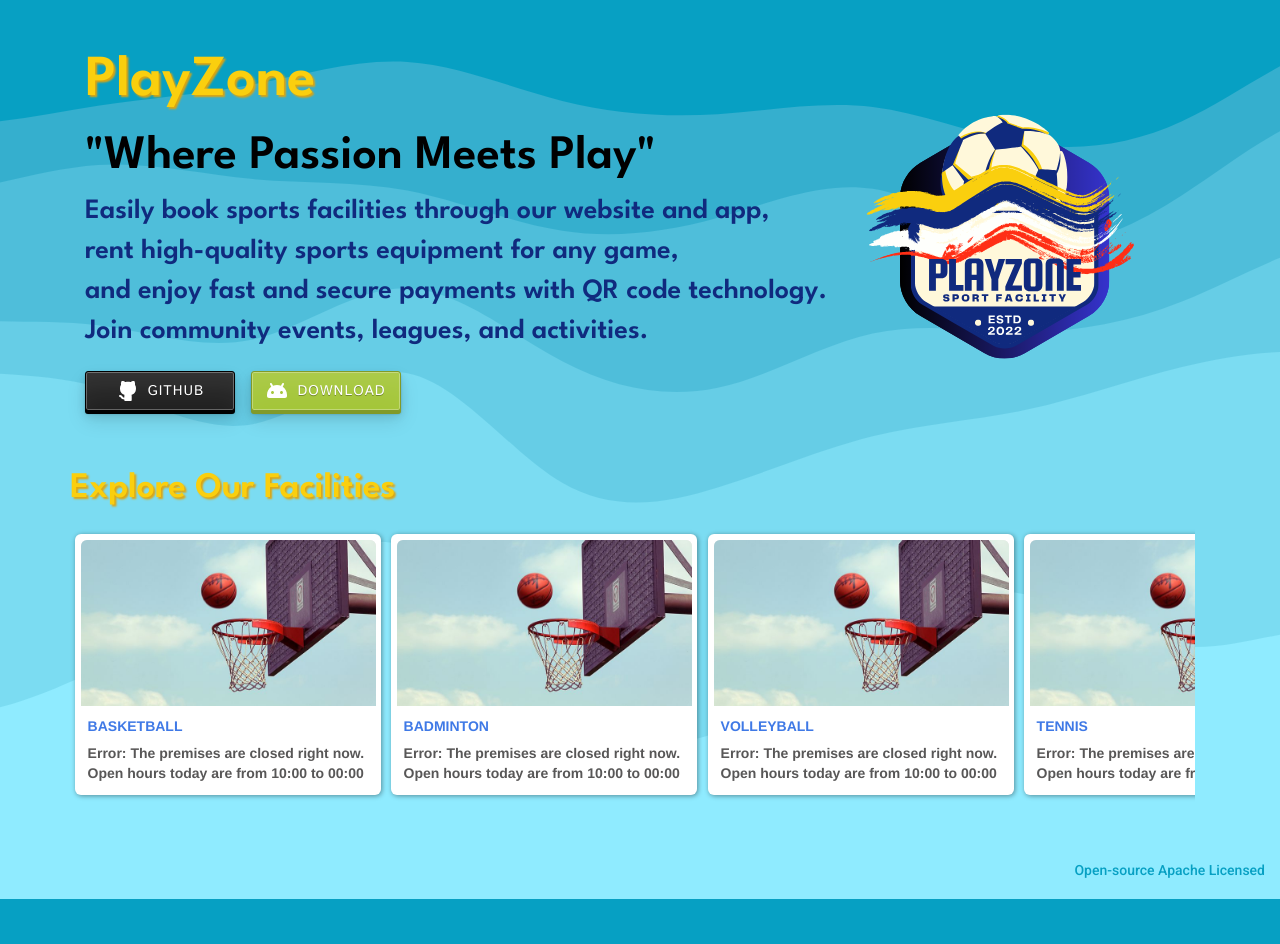
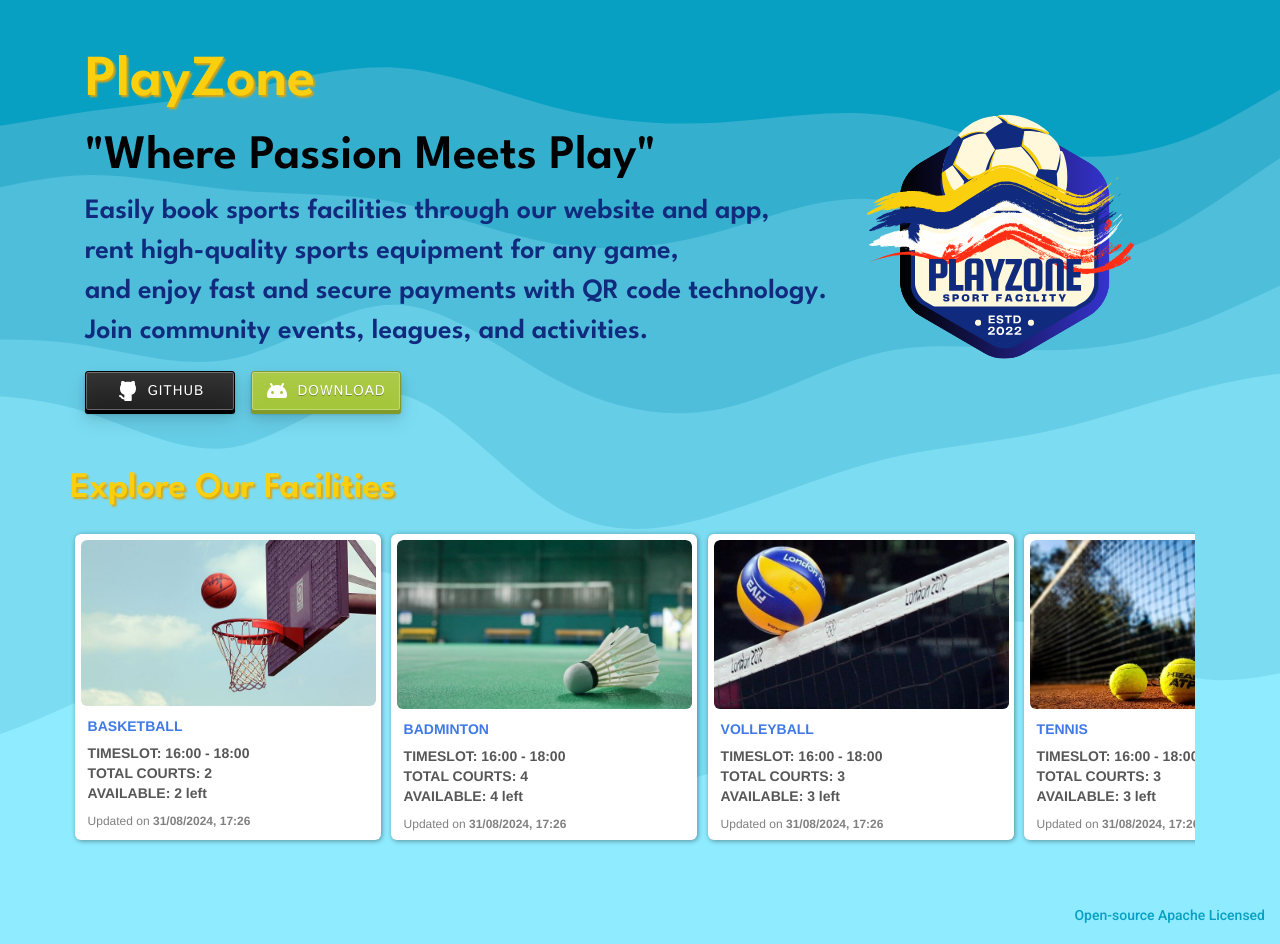
Before and after one commit to MouriCok/playzone, a PHP site: page /playzone/ in a window 1280 px wide. Shown: the part 60-1004 px from the top of the page. Before the commit the page ends 959 px from the top, so only its background shows below. Run offline with PHP 8.4, Linux system fonts and the light colour scheme; data comes from the database, SQL or seed files in the repository; both versions use the stored data as it was before the commit; tables that the repository leaves empty hold one stand-in row (values such as "Sample post"); some libraries are stand-ins or nearby versions; some web fonts are replaced.

Commit message:
modify again

```diff
--- a/bookings.php
+++ b/bookings.php
@@ -6,9 +6,9 @@
       die("Connection failed: " . mysqli_connect_error());
   }
 
-  // Check if the user is logged in, if not then redirect to login page
+  // Check if the user is logged in, if not then redirect to home page
   if (!isset($_SESSION['logged_in']) || $_SESSION['logged_in'] !== true) {
-    header("location: login.php");
+    header("location: index.php");
     exit;
   }
 
@@ -294,7 +294,7 @@
 
       if (courtType && datestart) {
         const xhr = new XMLHttpRequest();
-        xhr.open('POST', 'fetch_slots.php', true);
+        xhr.open('POST', 'fetchSlot_Booking.php', true);
         xhr.setRequestHeader('Content-Type', 'application/x-www-form-urlencoded');
         xhr.onreadystatechange = function () {
           if (xhr.readyState === 4 && xhr.status === 200) {
--- a/fetch_slots.php
+++ b/fetch_slots.php
@@ -1,5 +1,8 @@
 <?php
 require_once 'database.php';
+
+// Set the correct timezone to ensure the time is displayed in the local timezone
+date_default_timezone_set('Asia/Kuala_Lumpur'); // Set this to your local timezone
 
 if (isset($_POST['courtType'])) {
     $courtType = $_POST['courtType'];
@@ -20,27 +23,31 @@ if (isset($_POST['courtType'])) {
         exit;
     }
 
-    // Get the current time
-    $current_time = new DateTime();
+    // Get the current time in the correct timezone
+    $current_time = new DateTime(); // This will use the timezone set by `date_default_timezone_set`
     $open_time = new DateTime($premises_hours['open_time']);
     $close_time = new DateTime($premises_hours['close_time']);
 
-    // Check if the current time is within opening hours
-    if ($current_time < $open_time || $current_time > $close_time) {
-        echo json_encode(['error' => "The premises are closed right now. Open hours today are from " . $open_time->format('H:i') . " to " . $close_time->format('H:i')]);
-        exit;
+    // Ensure the timeslot starts at the correct time, not before opening hours
+    if ($current_time < $open_time) {
+        $start_time = clone $open_time;
+    } else {
+        // Round the current time to the nearest 2-hour block
+        $current_hour = (int)$current_time->format('H');
+        $start_hour = $current_hour - ($current_hour % 2); // Round down to nearest even hour
+        $start_time = new DateTime($start_hour . ':00:00');
     }
 
-    // Set the time slot for the next 2 hours
-    $start_time = $current_time->format('H:i');
-    $end_time = $current_time->modify('+2 hours')->format('H:i');
-
-    // If the timeslot exceeds closing time, adjust the end time to the closing time
-    if ($current_time > $close_time) {
-        $end_time = $close_time->format('H:i');
+    // Calculate the timeslot for the next 2 hours or until closing time
+    $end_time = clone $start_time;
+    $end_time->modify('+2 hours');
+    if ($end_time > $close_time) {
+        $end_time = clone $close_time;
     }
 
-    // Fetch the total courts for the specified court type
+    $timeslot = $start_time->format('H:i') . " - " . $end_time->format('H:i');
+
+    // Fetch the total courts for the selected court type from `court_count`
     $sql_total = "SELECT total_courts FROM court_count WHERE courtType = ?";
     $stmt_total = $conn->prepare($sql_total);
     $stmt_total->bind_param("s", $courtType);
@@ -51,25 +58,32 @@ if (isset($_POST['courtType'])) {
     if ($total_courts_data) {
         $total_courts = $total_courts_data['total_courts'];
 
-        // Count available courts from `court_availability` that are available within the next 2 hours
-        $sql_availability = "
-            SELECT COUNT(*) as available_courts
-            FROM court_availability
+        // Count the number of bookings for the current time range using `bookings`
+        $sql_bookings = "
+            SELECT COUNT(*) as booked_courts
+            FROM bookings
             WHERE courtType = ?
-            AND availableFrom <= NOW()
-            AND availableTo >= NOW()";
-        $stmt_avail = $conn->prepare($sql_availability);
-        $stmt_avail->bind_param("s", $courtType);
-        $stmt_avail->execute();
-        $result_avail = $stmt_avail->get_result();
-        $avail_data = $result_avail->fetch_assoc();
+            AND (datestart <= ? AND dateend >= ?)";
+        $stmt_bookings = $conn->prepare($sql_bookings);
+        $start_time_str = $start_time->format('Y-m-d H:i:s');
+        $end_time_str = $end_time->format('Y-m-d H:i:s');
+        $stmt_bookings->bind_param("sss", $courtType, $end_time_str, $start_time_str);
+        $stmt_bookings->execute();
+        $result_bookings = $stmt_bookings->get_result();
+        $bookings_data = $result_bookings->fetch_assoc();
 
-        $available_courts = $avail_data ? $avail_data['available_courts'] : 0;
+        $booked_courts = $bookings_data ? $bookings_data['booked_courts'] : 0;
 
-        // Return the JSON response
-        $updated_time = date('d/m/Y H:i');
+        // Calculate the number of available courts
+        $available_courts = $total_courts - $booked_courts;
+        if ($available_courts < 0) {
+            $available_courts = 0; // Prevent negative values
+        }
+
+        // Return the response as JSON
+        $updated_time = date('d/m/Y, H:i'); // Current date and time
         echo json_encode([
-            'timeslot' => "$start_time - $end_time",
+            'timeslot' => $timeslot,
             'total_courts' => $total_courts,
             'available_courts' => $available_courts,
             'updated_time' => $updated_time
--- a/index.php
+++ b/index.php
@@ -396,7 +396,7 @@ mysqli_close($conn);
       </div>
     </div>
     <div class="card" data-court-type="Badminton">
-      <div class="card-image"><img src="backgrounds/basketball.jpg" alt="Badminton" class="img-card"></div>
+      <div class="card-image"><img src="backgrounds/badminton.jpg" alt="Badminton" class="img-card"></div>
       <div class="category"> Badminton </div>
       <div class="heading">
         TIMESLOT : Loading...<br>TOTAL COURTS : Loading...<br>AVAILABLE : Loading...
@@ -404,7 +404,7 @@ mysqli_close($conn);
       </div>
     </div>
     <div class="card" data-court-type="Volleyball">
-      <div class="card-image"><img src="backgrounds/basketball.jpg" alt="Volleyball" class="img-card"></div>
+      <div class="card-image"><img src="backgrounds/volleyball.jpg" alt="Volleyball" class="img-card"></div>
       <div class="category"> Volleyball </div>
       <div class="heading">
         TIMESLOT : Loading...<br>TOTAL COURTS : Loading...<br>AVAILABLE : Loading...
@@ -412,7 +412,7 @@ mysqli_close($conn);
       </div>
     </div>
     <div class="card" data-court-type="Tennis">
-      <div class="card-image"><img src="backgrounds/basketball.jpg" alt="Tennis" class="img-card"></div>
+      <div class="card-image"><img src="backgrounds/tennis.jpg" alt="Tennis" class="img-card"></div>
       <div class="category"> Tennis </div>
       <div class="heading">
         TIMESLOT : Loading...<br>TOTAL COURTS : Loading...<br>AVAILABLE : Loading...
@@ -420,7 +420,7 @@ mysqli_close($conn);
       </div>
     </div>
     <div class="card" data-court-type="Futsal">
-      <div class="card-image"><img src="backgrounds/basketball.jpg" alt="Futsal" class="img-card"></div>
+      <div class="card-image"><img src="backgrounds/futsal.jpg" alt="Futsal" class="img-card"></div>
       <div class="category"> Futsal </div>
       <div class="heading">
         TIMESLOT : Loading...<br>TOTAL COURTS : Loading...<br>AVAILABLE : Loading...
@@ -428,7 +428,7 @@ mysqli_close($conn);
       </div>
     </div>
     <div class="card" data-court-type="Bowling">
-      <div class="card-image"><img src="backgrounds/basketball.jpg" alt="Bowling" class="img-card"></div>
+      <div class="card-image"><img src="backgrounds/bowling.jpg" alt="Bowling" class="img-card"></div>
       <div class="category"> Bowling </div>
       <div class="heading">
         TIMESLOT : Loading...<br>TOTAL COURTS : Loading...<br>AVAILABLE : Loading...
@@ -436,7 +436,7 @@ mysqli_close($conn);
       </div>
     </div>
     <div class="card" data-court-type="PSXbox">
-      <div class="card-image"><img src="backgrounds/basketball.jpg" alt="PSXbox" class="img-card"></div>
+      <div class="card-image"><img src="backgrounds/psxbox.jpg" alt="PSXbox" class="img-card"></div>
       <div class="category"> PS/Xbox </div>
       <div class="heading">
         TIMESLOT : Loading...<br>TOTAL COURTS : Loading...<br>AVAILABLE : Loading...
@@ -687,8 +687,11 @@ mysqli_close($conn);
 
   <script>
     document.addEventListener("DOMContentLoaded", function() {
-      // Fetch available slots and update the horizontal card slider
+        // Initial fetch of available slots
         fetchAvailableSlots();
+
+        // Set an interval to refresh slots every 1 minute (60,000 ms)
+        setInterval(fetchAvailableSlots, 60000);
 
         // Function to fetch the current timeslot and available courts for each card
         function fetchAvailableSlots() {
@@ -705,22 +708,15 @@ mysqli_close($conn);
                 xhr.setRequestHeader('Content-Type', 'application/x-www-form-urlencoded');
                 xhr.onreadystatechange = function () {
                     if (xhr.readyState === 4 && xhr.status === 200) {
-              try {
                         const response = JSON.parse(xhr.responseText);
-
                         if (response.error) {
                             console.error(response.error);
-                  card.querySelector('.heading').innerHTML = "Error: " + response.error;
                         } else {
                             updateCard(card, response.timeslot, response.total_courts, response.available_courts, response.updated_time);
                         }
-              } catch (e) {
-                console.error("Error parsing response as JSON: ", e);
-                card.querySelector('.heading').innerHTML = "Error fetching slots.";
-              }
                     }
                 };
-          xhr.send('courtType=' + encodeURIComponent(courtType));
+                xhr.send('courtType=' + courtType);
             });
         }
 
--- a/stylee.css
+++ b/stylee.css
@@ -171,7 +171,7 @@ li, a {
       flex: 1;
   }
   footer {
-    background-color: #8FEBFF;
+    background-color: transparent;
     padding: 10px 0;
     /* position: fixed; */
     width: 100%;
@@ -464,17 +464,19 @@ li, a {
   z-index: 10;
 }
 
-.img-card {
-  width: 100%;
-  height: 100%;
-  border-radius: 6px 6px 0 0;
-}
-
 .card-image {
   background-color: rgb(236, 236, 236);
   width: 100%;
   max-height: 169px;
-  border-radius: 6px 6px 0 0;
+  border-radius: 6px 6px 6px 6px;
+  overflow: hidden; /* Ensure the image doesn't overflow */
+}
+
+.img-card {
+  width: 100%;
+  height: 100%;
+  object-fit: cover; /* Ensures the image covers the container while maintaining aspect ratio */
+  border-radius: 6px 6px 6px 6px;
 }
 
 .category {
```
Also changed, not shown: backgrounds/fetchSlot_Booking.php (added, +89 -0 lines), bookings.sql (+0 -12 lines), backgrounds/badminton.jpg (added), backgrounds/basketball_negro.jpg (deleted), backgrounds/bowling.jpg (added), backgrounds/futsal.jpg (added), backgrounds/psxbox.jpg (added), backgrounds/tennis.jpg (added), backgrounds/volleyball.jpg (added). Lines whose indentation alone changed are shown as unchanged.
